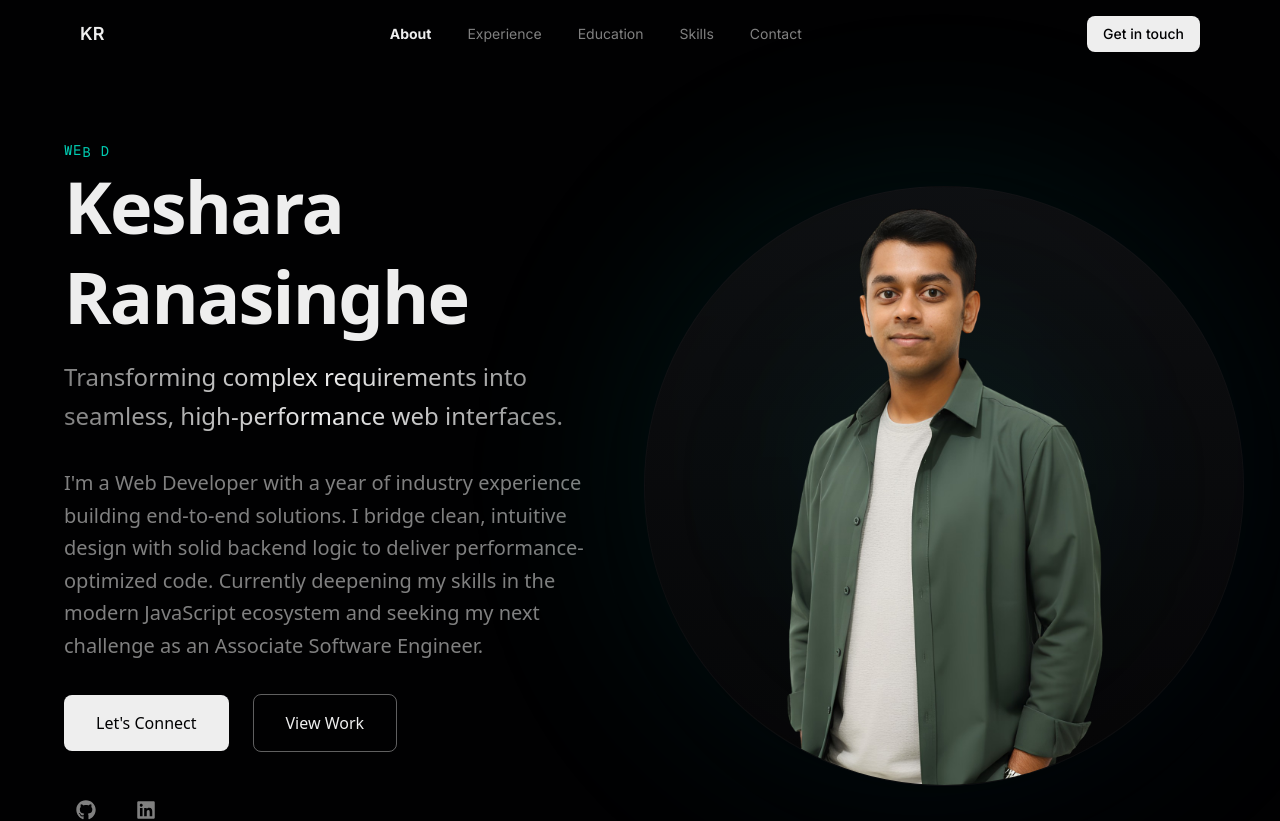
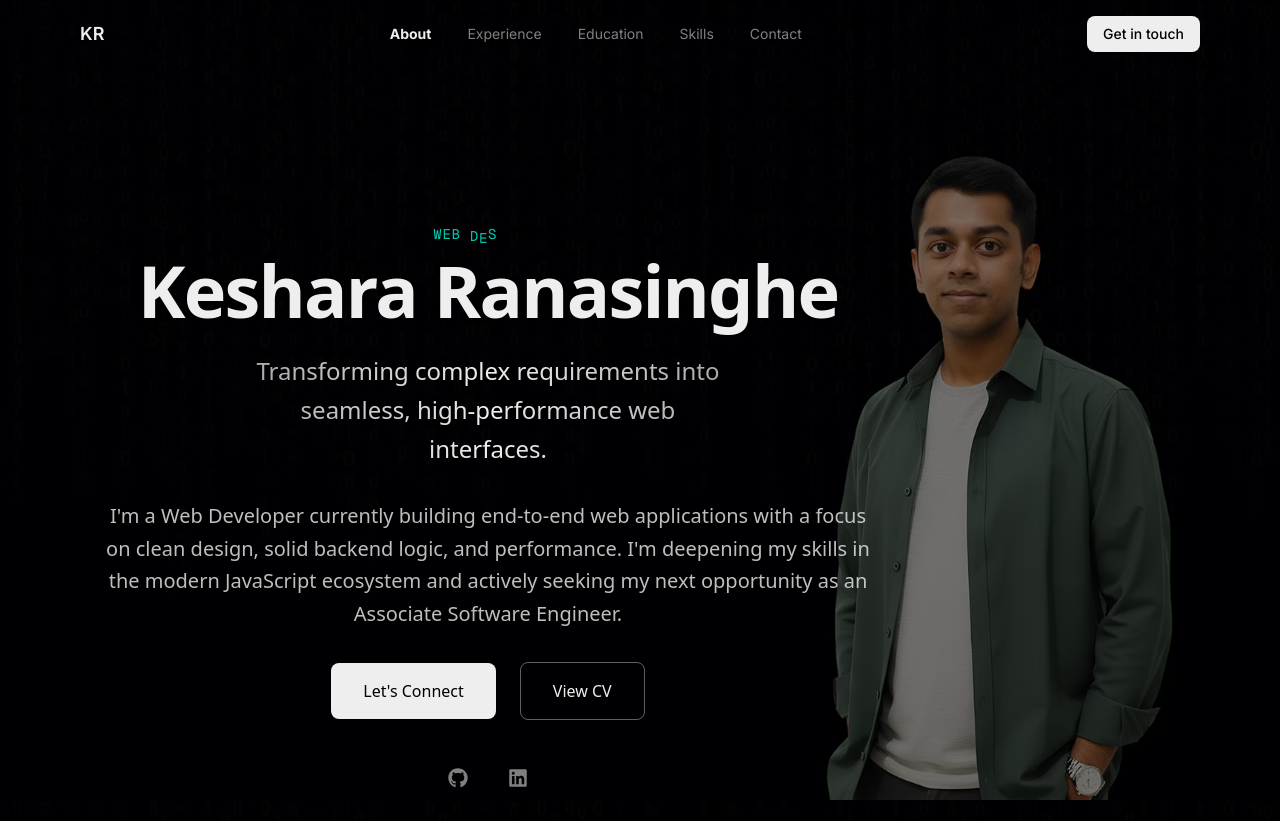
Before and after one commit to KSRanasinghe/portfolio, a Next.js app: page / in a window 1280 px wide. Shown: the top 821 px of the page. Built offline with nearby package versions, Linux system fonts and the light colour scheme.

Commit message:
refactor: improve hero section layout and UX

```diff
--- a/app/globals.css
+++ b/app/globals.css
@@ -56,3 +56,9 @@
     isolation: isolate;
   }
 }
+
+@media (pointer: coarse) {
+  .custom-cursor {
+    display: none !important;
+  }
+}
--- a/app/layout.tsx
+++ b/app/layout.tsx
@@ -17,10 +17,26 @@ const geistMono = Geist_Mono({
 });
 
 export const metadata: Metadata = {
+  metadataBase: new URL(
+    process.env.NEXT_PUBLIC_BASE_PATH
+      ? "https://ksranasinghe.github.io/portfolio"
+      : "http://localhost:3000"
+  ),
+
   title: "Keshara Ranasinghe | Web Developer | Portfolio",
-  description: "Passionate Web Developer with 1 year of industry experience in building high-performance, end-to-end web solutions. Currently seeking my next challenge as an Associate Software Engineer.",
-  keywords: ["Web Developer", "Associate Software Engineer", "Next.js", "React", "Portfolio"],
+  description:
+    "Passionate Web Developer with 1 year of industry experience in building high-performance, end-to-end web solutions. Currently seeking my next challenge as an Associate Software Engineer.",
+
+  keywords: [
+    "Web Developer",
+    "Associate Software Engineer",
+    "Next.js",
+    "React",
+    "Portfolio",
+  ],
+
   authors: [{ name: "Keshara Ranasinghe" }],
+
   openGraph: {
     title: "Keshara Ranasinghe | Web Developer | Portfolio",
     description: "Explore my work and experience in software engineering.",
--- a/components/Hero.tsx
+++ b/components/Hero.tsx
@@ -11,24 +11,28 @@ const WordRoller = dynamic(() => import('@/components/animations/WordRoller'), {
 
 export default function Hero() {
   return (
-    <section id="about" className="lg:min-h-screen w-full flex items-start lg:items-center justify-center pt-25 md:pt-35 px-4 md:px-10 xl:px-4">
-      <div className="xl:max-w-6xl 2xl:max-w-7xl w-full mx-auto">
-        <div className="grid xl:grid-cols-12 gap-16 items-center">
-          <div className="xl:col-span-6 space-y-5 md:space-y-8">
-            <div className="space-y-4 xl:pr-5">
+    <section id="about"
+      className="relative min-h-screen w-full flex items-center justify-center py-15 md:py-28 px-4 md:px-10 xl:px-4 bg-cover bg-position-[65%_center] lg:bg-center bg-no-repeat bg-fixed" style={{ backgroundImage: "url('/hero-bg.avif')" }}>
+      <div className="absolute inset-0 bg-background/50" />
+
+      <div className="relative z-10 xl:max-w-6xl 2xl:max-w-7xl w-full mx-auto min-h-screen flex items-center">
+        {/* hero section content */}
+        <div className="grid xl:grid-cols-12 gap-16 items-center w-full">
+          <div className="xl:col-span-9 space-y-5 md:space-y-8 lg:px-10">
+            <div className="space-y-4">
               <div className="text-sm font-mono text-accent accent-text tracking-wider uppercase mb-0">
                 <WordRoller
-                  items={["Web Developer", "Web Designer", "Frontend Developer", "Backend Developer", "UI?UX Enthusiast"]}
+                  items={["Web Developer", "Web Designer", "Frontend Developer", "Backend Developer", "UI/UX Enthusiast"]}
                   interval={4000}
                 />
               </div>
-              <h1 className="text-3xl md:text-5xl lg:text-7xl font-bold tracking-tight leading-tight text-primary text-center md:text-left hero-reveal">Keshara Ranasinghe</h1>
-              <p className="text-lg md:text-xl xl:text-2xl text-transparent bg-clip-text bg-linear-to-r from-muted-foreground via-foreground to-muted-foreground leading-relaxed text-center md:text-left hero-reveal">
+              <h1 className="text-3xl md:text-5xl lg:text-7xl font-bold tracking-tight leading-tight text-primary text-center hero-reveal">Keshara Ranasinghe</h1>
+              <p className="text-lg md:text-xl xl:text-2xl text-transparent bg-clip-text bg-linear-to-r from-muted-foreground via-foreground to-muted-foreground leading-relaxed text-center hero-reveal md:px-25 lg:px-35">
                 Transforming complex requirements into seamless, high-performance web interfaces.
               </p>
             </div>
-            <p className="text-muted-foreground text-[16px] md:text-xl leading-relaxed 2xl:pr-3 text-center md:text-left hero-reveal">I&apos;m a Web Developer with a year of industry experience building end-to-end solutions. I bridge clean, intuitive design with solid backend logic to deliver performance-optimized code. Currently deepening my skills in the modern JavaScript ecosystem and seeking my next challenge as an Associate Software Engineer.</p>
-            <div className="flex items-center justify-center md:justify-start gap-4 md:gap-6 hero-reveal">
+            <p className="text-foreground/80 text-[16px] md:text-xl leading-relaxed 2xl:pr-3 text-center hero-reveal">I&apos;m a Web Developer currently building end-to-end web applications with a focus on clean design, solid backend logic, and performance. I&apos;m deepening my skills in the modern JavaScript ecosystem and actively seeking my next opportunity as an Associate Software Engineer.</p>
+            <div className="flex items-center justify-center gap-4 md:gap-6 hero-reveal">
               <Link
                 href="#contact"
                 className="group relative px-5 py-3 md:px-8 md:py-4 bg-primary text-primary-foreground font-medium rounded-lg overflow-hidden transition-all duration-300 hover:shadow-[0_0_30px_rgba(255,255,255,0.15)]"
@@ -36,20 +40,22 @@ export default function Hero() {
                 <span className="relative z-10">Let&apos;s Connect</span>
               </Link>
               <Link
-                href="#experience"
+                href="/Keshara_Ranasinghe.pdf"
+                target="_blank"
+                rel="noopener noreferrer"
                 className="px-5 py-3 md:px-8 md:py-4 border border-primary/40 text-foreground font-medium rounded-lg hover:bg-secondary/50 transition-all duration-300"
               >
-                View Work
+                View CV
               </Link>
             </div>
-            <div className="flex items-center justify-center md:justify-start gap-4 pt-1 hero-reveal">
+            <div className="flex items-center justify-center gap-4 pt-1 hero-reveal">
               <Link
                 href="https://github.com/KSRanasinghe"
                 target="_blank"
                 className="p-3 text-muted-foreground hover:text-foreground hover:bg-secondary/50 rounded-lg transition-all duration-200"
                 aria-label="GitHub"
               >
-                <FaGithub className="w-5 h-5"/>
+                <FaGithub className="w-5 h-5" />
               </Link>
               <Link
                 href="https://www.linkedin.com/in/keshara-ranasinghe-20m08/"
@@ -57,41 +63,10 @@ export default function Hero() {
                 className="p-3 text-muted-foreground hover:text-foreground hover:bg-secondary/50 rounded-lg transition-all duration-200"
                 aria-label="LinkedIn"
               >
-                <FaLinkedin className="w-5 h-5"/>
+                <FaLinkedin className="w-5 h-5" />
               </Link>
             </div>
           </div>
-          <div className="hidden xl:flex xl:col-span-6 items-center justify-center">
-            <div className="relative group">
-
-              <div className="absolute inset-0 bg-linear-to-br from-accent/30 to-blue-500/10 rounded-full blur-[100px] opacity-50 group-hover:opacity-80 transition-opacity duration-500" />
-
-              <div className="relative w-150 h-150 rounded-full border border-border/40 bg-linear-to-b from-secondary/80 to-card/90 shadow-2xl flex items-end justify-center overflow-hidden">
-
-                <div className="relative w-[130%] h-[130%] -bottom-8 z-10">
-                  <Image
-                    src="/hero-1.avif"
-                    alt="Keshara Ranasinghe"
-                    fill
-                    priority
-                    className="object-contain object-bottom transition-transform duration-500 scale-[1.3]"
-                    sizes="600px"
-                  />
-                </div>
-
-                <div className="absolute top-1/2 left-1/2 -translate-x-1/2 -translate-y-1/2 w-80 h-80 bg-accent/5 rounded-full blur-3xl" />
-              </div>
-            </div>
-          </div>
-        </div>
-        <div className="flex justify-center mt-10 xl:mt-20">
-          <Link
-            href="#experience"
-            className="animate-bounce p-2 text-muted-foreground hover:text-foreground transition-colors"
-            aria-label="Scroll down"
-          >
-            <FaArrowDown className="w-5 h-5"/>
-          </Link>
         </div>
       </div>
     </section>
--- a/components/animations/WordRoller.tsx
+++ b/components/animations/WordRoller.tsx
@@ -50,7 +50,7 @@ export default function WordRoller({ items, interval = 5000 }: WordRollerProps)
 
   return (
     <div className="relative h-[1.5em] overflow-hidden">
-      <div ref={containerRef} className="flex justify-center md:justify-start">
+      <div ref={containerRef} className="flex justify-center">
         {items[index].split("").map((char, i) => (
           <span
             key={`${index}-${i}`}
--- a/components/ui/CustomCursor.tsx
+++ b/components/ui/CustomCursor.tsx
@@ -55,7 +55,7 @@ const CustomCursor = () => {
 
   return (
     <motion.div
-      className={`fixed top-0 left-0 w-5 h-5 rounded-full pointer-events-none z-999999 ${
+      className={`custom-cursor fixed top-0 left-0 w-5 h-5 rounded-full pointer-events-none z-999999 ${
         isOverSpecial ? "" : "mix-blend-difference"
       }`}
       style={{
```
Also changed, not shown: public/hero-bg.avif (added), 1 other file (tests, documents, lock files or other folders).
